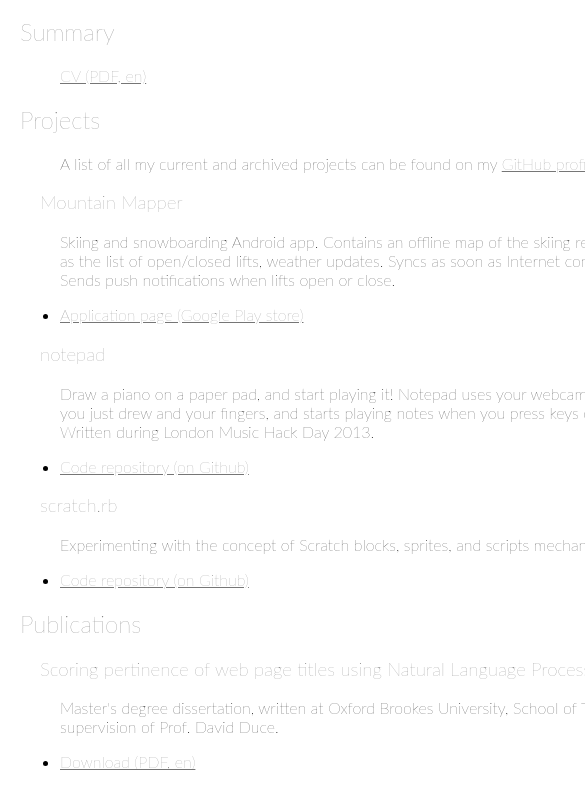
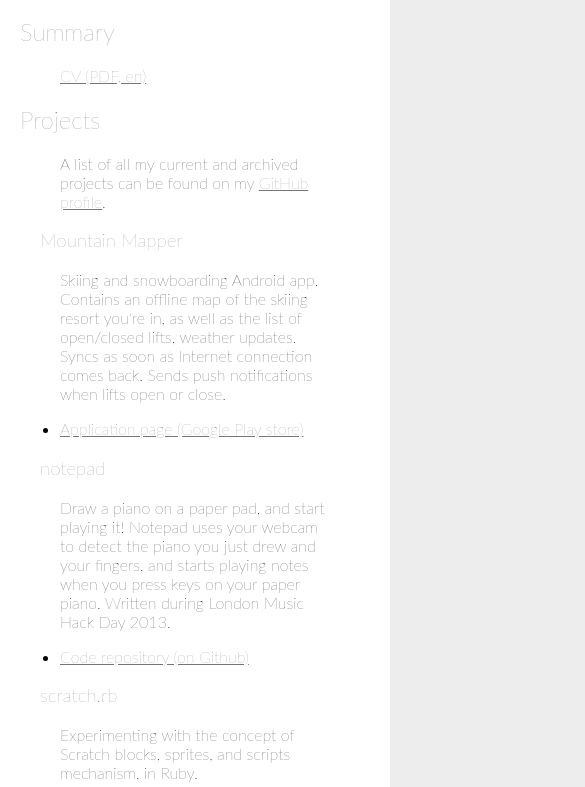
Before and after one commit to VivienBarousse/VivienBarousse.github.io, a plain HTML site: page index.html in a window 390 px wide. Shown: the part 84-871 px from the top of the page, 585 px wide, since content can reach past the window. Drawn offline with Linux system fonts and the light colour scheme.

Commit message:
Make layout responsive

```diff
--- a/index.css
+++ b/index.css
@@ -15,7 +15,7 @@ body {
 }
 
 div#content {
-    width: 800px;
+    max-width: 800px;
     min-height: 100%;
     margin: 0px auto;
     margin-bottom: 0px;
--- a/index.html
+++ b/index.html
@@ -25,6 +25,7 @@
           }
         </script>
         <meta name="google-site-verification" content="vVtBbCVUuX54nW2JoH0NAzMQmfUMlaqwRUo-smoI5q8" />
+        <meta name="viewport" content="width=device-width, initial-scale=1, maximum-scale=1">
     </head>
     <body>
     <div id="content">
```
